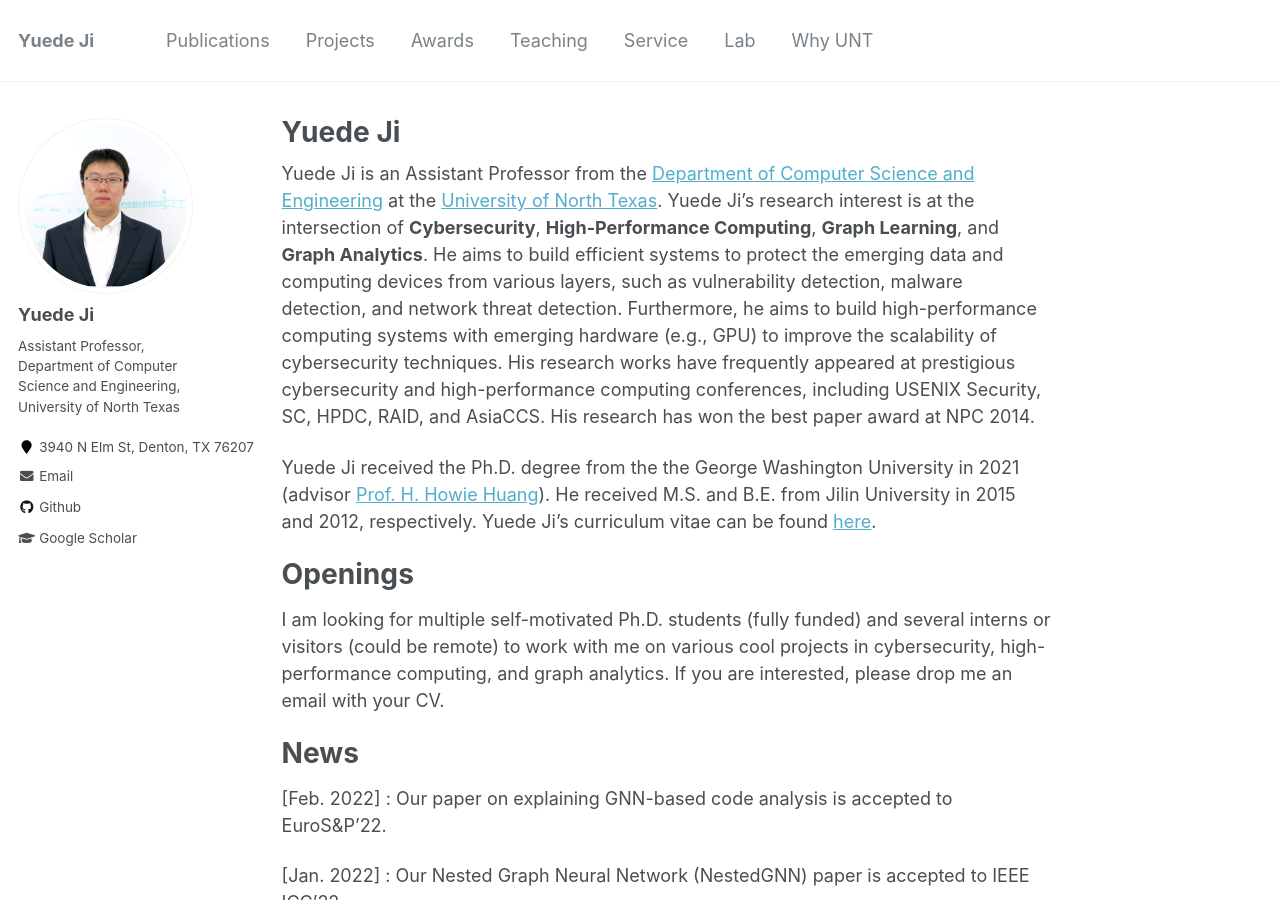
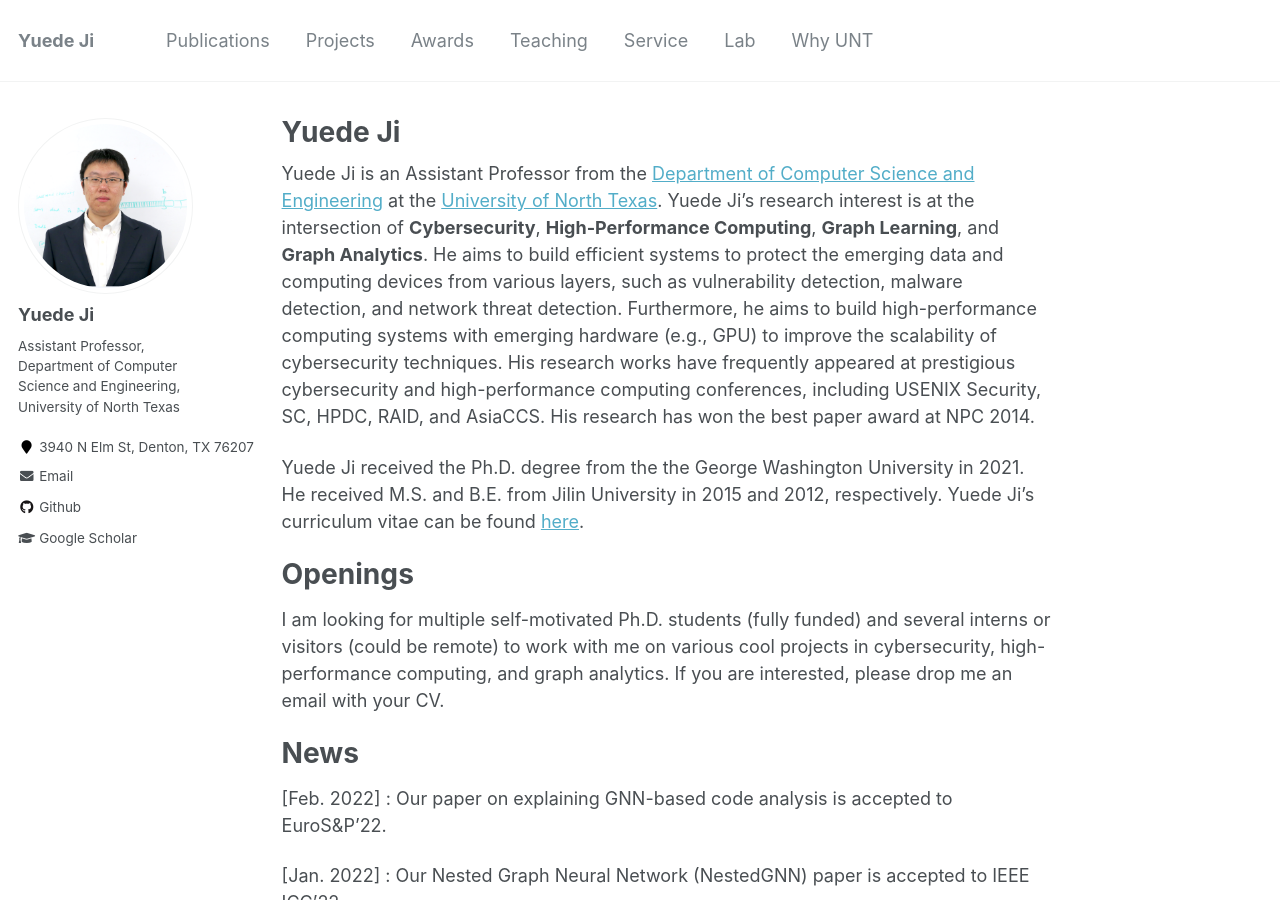
Before and after one commit to yuede/yuede.github.io, a Jekyll site: the page built from _pages/about.md, in a window 1280 px wide and 900 px high. Built offline with Jekyll 4.4.1, drawn with Linux system fonts in a browser that asks for light colours.

Commit message:
update paper

```diff
--- a/_pages/about.md
+++ b/_pages/about.md
@@ -11,7 +11,7 @@ redirect_from:
 Yuede Ji is an Assistant Professor from the [Department of Computer Science and Engineering](https://computerscience.engineering.unt.edu/) at the [University of North Texas](https://www.unt.edu/).
 Yuede Ji's research interest is at the intersection of <strong>Cybersecurity</strong>, <strong>High-Performance Computing</strong>, <strong>Graph Learning</strong>, and <strong>Graph Analytics</strong>. He aims to build efficient systems to protect the emerging data and computing devices from various layers, such as vulnerability detection, malware detection, and network threat detection. Furthermore, he aims to build high-performance computing systems with emerging hardware (e.g., GPU) to improve the scalability of cybersecurity techniques. His research works have frequently appeared at prestigious cybersecurity and high-performance computing conferences, including USENIX Security, SC, HPDC, RAID, and AsiaCCS. His research has won the best paper award at NPC 2014.
 
-Yuede Ji received the Ph.D. degree from the the George Washington University in 2021 (advisor [Prof. H. Howie Huang](https://www.seas.gwu.edu/howie-huang)). He received M.S. and B.E. from Jilin University in 2015 and 2012, respectively. Yuede Ji's curriculum vitae can be found [here](../files/cv_yuede.pdf).
+Yuede Ji received the Ph.D. degree from the the George Washington University in 2021. He received M.S. and B.E. from Jilin University in 2015 and 2012, respectively. Yuede Ji's curriculum vitae can be found [here](../files/cv_yuede.pdf).
 
 Openings
 ======
```
Also changed, not shown: _pages/publications.md (+1 -0 lines).
